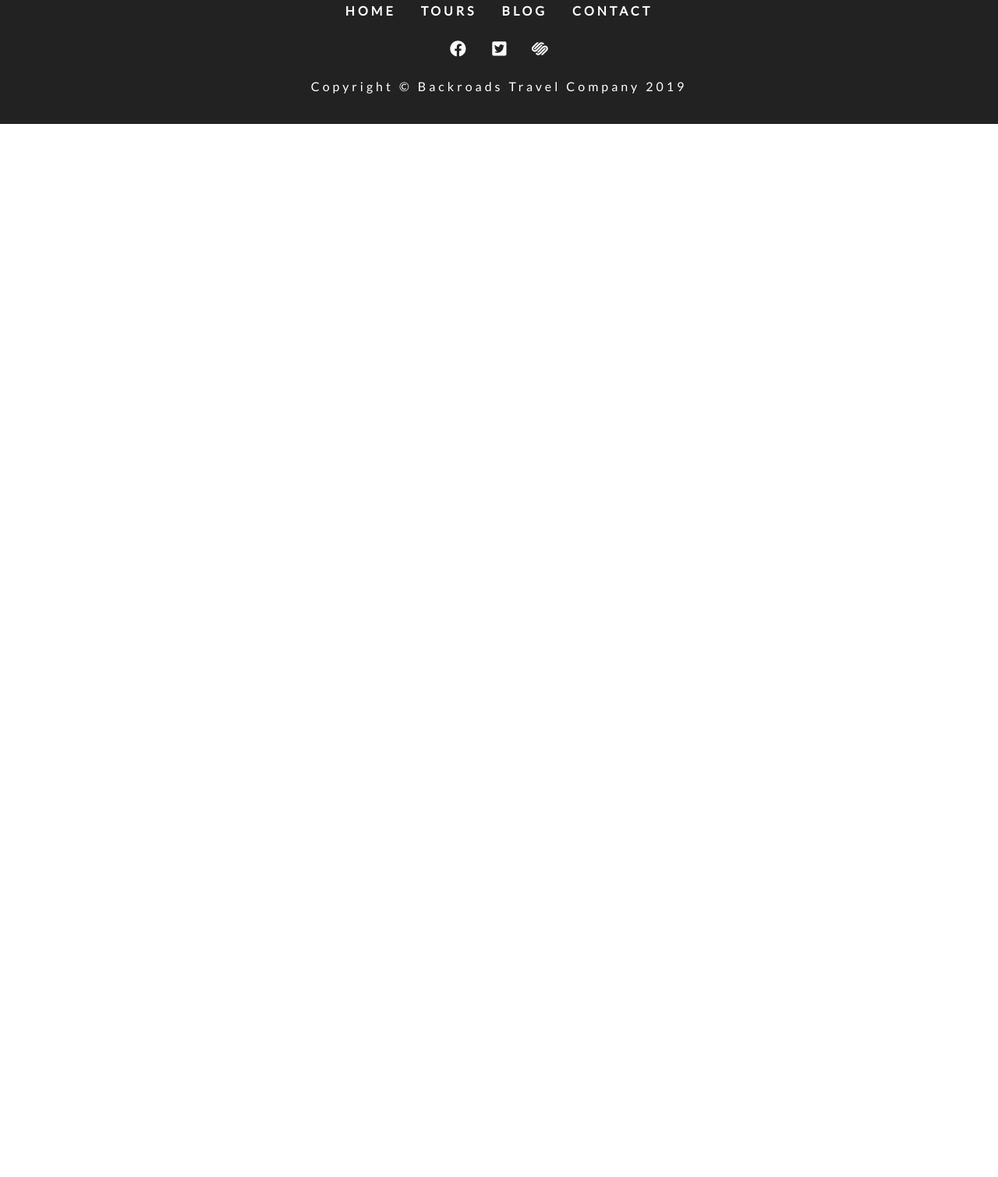
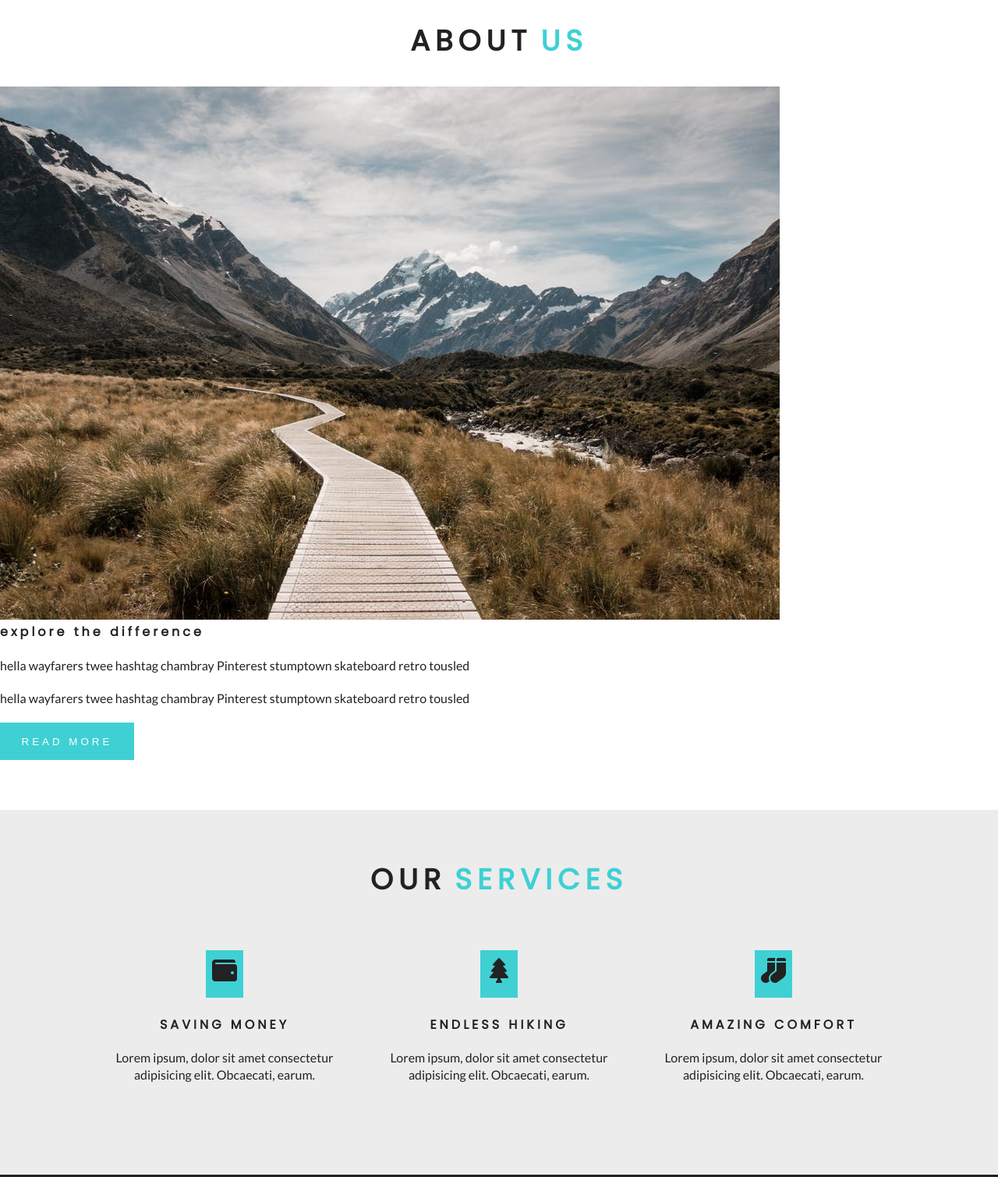
Before and after one commit to TestyTestyTestyTesty/backroads, a Gatsby site: page / in a window 1280 px wide. Shown: the part 922-2432 px from the top of the page at 78% size. Before the commit the page ends 1081 px from the top, so only its background shows below. Built offline with nearby package versions, Linux system fonts and the light colour scheme; Gatsby itself is replaced by a stand-in of ours.

Commit message:
added styling

```diff
--- a/gatsby-config.js
+++ b/gatsby-config.js
@@ -6,5 +6,8 @@
 
 module.exports = {
   /* Your site config here */
-  plugins: [`gatsby-plugin-sass`]
+  plugins: [
+    `gatsby-plugin-sass`,
+    `gatsby-plugin-styled-components`
+  ]
 }
--- a/package.json
+++ b/package.json
@@ -13,12 +13,15 @@
     "test": "echo \"Write tests! -> https://gatsby.dev/unit-testing \""
   },
   "dependencies": {
+    "babel-plugin-styled-components": "^1.10.6",
     "gatsby": "^2.15.9",
     "gatsby-plugin-sass": "^2.1.14",
+    "gatsby-plugin-styled-components": "^3.1.5",
     "node-sass": "^4.12.0",
     "react": "^16.9.0",
     "react-dom": "^16.9.0",
-    "react-icons": "^3.7.0"
+    "react-icons": "^3.7.0",
+    "styled-components": "^4.3.2"
   },
   "devDependencies": {
     "prettier": "^1.18.2"
--- /dev/null
+++ b/src/components/Home/About.js
@@ -0,0 +1,26 @@
+import React from "react"
+import StyledTitle from "../StyledTitle"
+import styles from "../../css/about.module.css"
+import img from "../../images/defaultBcg.jpeg"
+const About = () => {
+  return (
+    <section className={styles.about}>
+      <StyledTitle title="about" subtitle="us" />
+      <div className={styles.aboutCenter}>
+        <article className={styles.aboutImg}>
+          <div className={styles.imgContainer}>
+            <img src={img} alt="about company" />
+          </div>
+        </article>
+        <article className={styles.aboutInfo}>
+          <h4>explore the difference</h4>
+          <p>hella wayfarers twee hashtag chambray Pinterest stumptown skateboard retro tousled</p>
+          <p>hella wayfarers twee hashtag chambray Pinterest stumptown skateboard retro tousled</p>
+          <button type="button" className="btn-primary">Read more</button>
+        </article>
+      </div>
+    </section>
+  )
+}
+
+export default About
--- /dev/null
+++ b/src/components/Home/Services.js
@@ -0,0 +1,24 @@
+import React from "react"
+import StyledTitle from "../StyledTitle"
+import styles from "../../css/services.module.css"
+import services from "../../constants/services.js"
+const Services = () => {
+  return (
+    <section className={styles.services}>
+      <StyledTitle title="Our" subtitle="Services"/>
+      <div className={styles.center}>
+        {
+          services.map((item,index)=>{
+            return <article key={index} className={styles.service}>
+              <span>{item.icon}</span>
+              <h4>{item.title}</h4>
+              <p>{item.text}</p>
+            </article>
+          })
+        }
+      </div>
+    </section>
+  )
+}
+
+export default Services
--- /dev/null
+++ b/src/components/StyledTitle.js
@@ -0,0 +1,36 @@
+import React from 'react'
+import styled from "styled-components"
+
+const StyledTitle = ({title, subtitle}) => {
+    return (
+        <TitleWrapper>
+            <h4>
+                <span className="title">{title}</span>
+                <span>{subtitle}</span>
+            </h4>
+        </TitleWrapper>
+    )
+}
+const TitleWrapper = styled.div`
+text-transform:uppercase;
+font-size:2.3rem;
+margin-bottom:2rem;
+h4{
+    text-align:center;
+    letter-spacing:7px;
+    color:var(--primaryColor);
+}
+.title{
+    color:var(--mainBlack);
+}
+span{
+    display:block;
+}
+@media(min-width:576px){
+    span{
+        display:inline-block;
+        margin:0 0.35rem;
+    }
+}
+`
+export default StyledTitle
--- /dev/null
+++ b/src/constants/services.js
@@ -0,0 +1,23 @@
+import React from "react"
+import { FaWallet, FaTree, FaSocks } from "react-icons/fa"
+
+export default [
+  {
+    icon: <FaWallet />,
+    title: "saving money",
+    text:
+      "Lorem ipsum, dolor sit amet consectetur adipisicing elit. Obcaecati, earum. ",
+  },
+  {
+    icon: <FaTree />,
+    title: "endless hiking",
+    text:
+      "Lorem ipsum, dolor sit amet consectetur adipisicing elit. Obcaecati, earum. ",
+  },
+  {
+    icon: <FaSocks />,
+    title: "amazing comfort",
+    text:
+      "Lorem ipsum, dolor sit amet consectetur adipisicing elit. Obcaecati, earum. ",
+  },
+]
--- a/src/pages/index.js
+++ b/src/pages/index.js
@@ -3,6 +3,8 @@ import { Link } from "gatsby"
 import Layout from "../components/Layout"
 import SimpleHero from "../components/SimpleHero"
 import Banner from "../components/Banner"
+import About from "../components/Home/About"
+import Services from "../components/Home/Services"
 export default () => (
   <div>
     <Layout>
@@ -16,6 +18,8 @@ export default () => (
           </Link>
         </Banner>
       </SimpleHero>
+      <About/>
+      <Services/>
     </Layout>
   </div>
 )
```
Also changed, not shown: 1 other file.
